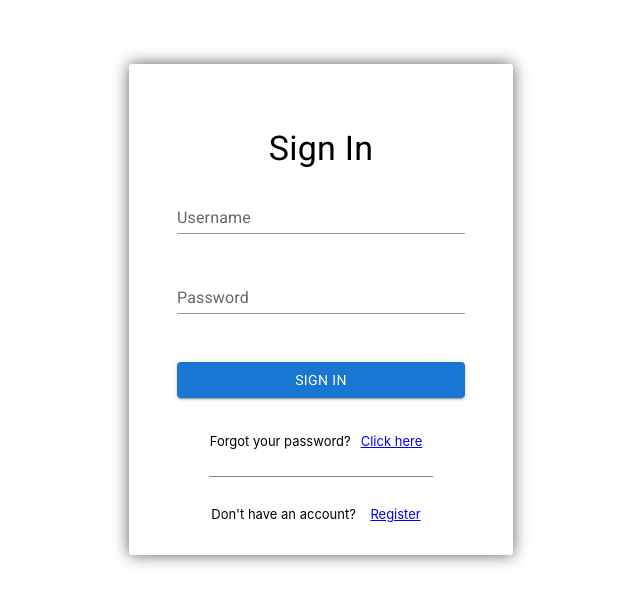
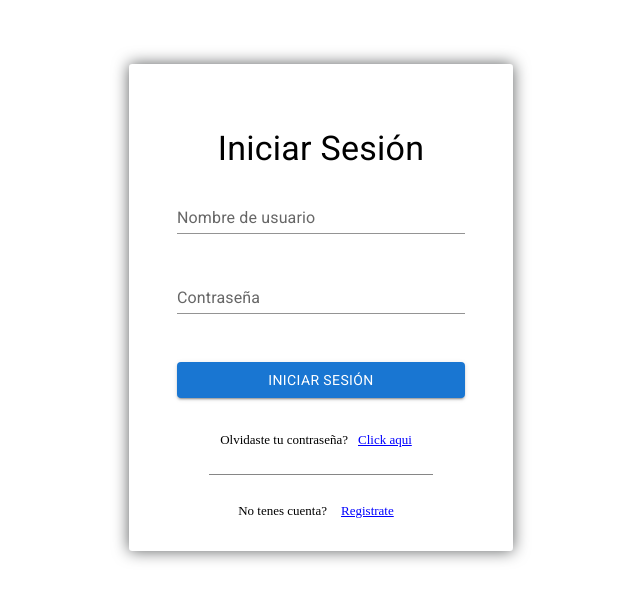
Before and after one commit to YhanahiRosenthal/loginApp, a React (Create React App) app: page / in a window 1280 px wide. Shown: the top 604 px of the page, without its empty margins (319-959 px from the left). Built offline with nearby package versions, Linux system fonts and the light colour scheme; no server answers.

Commit message:
labeling and styles hooks added and applyed

```diff
--- a/src/components/forgot-password/ForgotPassword.tsx
+++ b/src/components/forgot-password/ForgotPassword.tsx
@@ -14,6 +14,7 @@ import {
     Button,
     Typography,
 } from '@mui/material'
+import { useLabel } from '../useHooks/useThemeLabel';
 
 const schema = Joi.object({
     email: Joi.string()
@@ -56,6 +57,8 @@ const ForgotPassword: React.FC<ForgotPasswordProps> = ({actionHandler}) => {
         resolver: joiResolver(schema)
       });
 
+    const wLabel = useLabel();
+
     const onSubmitForgot = (data: any) => {
         if (Object.values(errors).length === 0) {
             const forgotFormData = data;
@@ -72,11 +75,11 @@ const ForgotPassword: React.FC<ForgotPasswordProps> = ({actionHandler}) => {
     style={containerStyle}>
     <form style={formStyle} onSubmit={handleSubmit(onSubmitForgot)}>
         <Typography variant='h4' align='center'>
-            Recover Your Password
+            {wLabel('Recover Your Password')}
         </Typography>
         <TextField
             style= {textFieldStyle}
-            label= 'User Name'
+            label= {wLabel('username')}
             {...register('userName')}
             name='userName'
             variant='standard'
@@ -89,7 +92,7 @@ const ForgotPassword: React.FC<ForgotPasswordProps> = ({actionHandler}) => {
         />
         <TextField
             style= {textFieldStyle}
-            label= 'Email'
+            label= {wLabel('Email')}
             {...register('email')}
             name='email'
             variant='standard'
@@ -106,13 +109,13 @@ const ForgotPassword: React.FC<ForgotPasswordProps> = ({actionHandler}) => {
             color='primary'
             fullWidth
         >
-            Send
+            {wLabel('Send')}
         </Button>
     </form>
     <div style={{ textAlign: 'center' }}>
-        <span style={{marginRight: '10px', fontSize:'13px'}}>Send the form and receive an Email with data to update your password.</span>
+        <span style={{marginRight: '10px', fontSize:'13px'}}>{wLabel('Send the form and receive...')}</span>
     </div>
-    <Button onClick={()=>actionHandler({type:'activeSignIn'})}>Go Back</Button>
+    <Button onClick={()=>actionHandler({type:'activeSignIn'})}>{wLabel('Go Back')}</Button>
 </Container>
   )
 }
--- a/src/components/jsons/language_es-es.json
+++ b/src/components/jsons/language_es-es.json
@@ -24,7 +24,7 @@
         "Time Finished": "SE TERMINÓ EL TIEMPO",
         "Your Score": "Puntaje",
         "Try Again": "Volver a Jugar",
-        "Go Back": "Cerrar",
+        "Go Back": "Volver",
         "Close": "Cerrar",
         "Spanish": "Español",
         "English": "Ingles",
@@ -33,6 +33,16 @@
         "Forest":"Selva",
         "Customize": "Personalizar",
         "Account & Password": "Cuenta & Contraseña",
+        "Forgot your password": "Olvidaste tu contraseña?",
+        "Click here": "Click aqui",
+        "Dont have an account": "No tenes cuenta?",
+        "Register": "Registrate",
+        "Do you agree to": "Aceptas las",
+        "terms and privacy policy": "politicas de privacidad?",
+        "Do you have an account": "Tienes una cuenta?",
+        "Recover Your Password": "Recuperar Contraseña",
+        "Send the form and receive...": "Envia el formulario y recibe un email con datos para actualizar tu contraseña.",
+        "Send": "Enviar",
         "System":"Sistema",
         "Change language": "Cambiar idioma",
         "Choose theme": "Elgir tema de color",
@@ -53,8 +63,11 @@
         "Pin": "Pin",
         "or": "o",
         "Enter Pin": "Ingresa Pin",
+        "Display name": "Nombre a mostrar",
         "user": "Usuario",
+        "username": "Nombre de usuario",
         "Email": "Correo electronico",
+        "Create account": "Crear cuenta",
         "Sign up": "Registrarme",
         "Duration": "Duración",
         "Quit": "Salir",
--- a/src/components/sign-in/SignInForm.tsx
+++ b/src/components/sign-in/SignInForm.tsx
@@ -17,6 +17,7 @@ import {
     Divider,
     Typography,
 } from '@mui/material'
+import { useLabel, useStyles } from '../useHooks/useThemeLabel';
 
 
 const schema = Joi.object({
@@ -48,6 +49,9 @@ const SignInForm: React.FC<SignInFormProps> = ({actionHandler}) => {
     const [password, setPassword] = useState('');
     const [error, setError] = useState();
 
+    const wLabel = useLabel();
+    const wStyles = useStyles();
+
     const {
         register,
         handleSubmit,
@@ -75,17 +79,18 @@ const SignInForm: React.FC<SignInFormProps> = ({actionHandler}) => {
     return (
         <Container
         sx={{
+            fontFamily:wStyles('fonts.body'),
             minWidth: '24rem',
             maxWidth: '31rem'
         }}
         style={containerStyle}>
             <form style={formStyle} onSubmit={handleSubmit(onSubmit)}>
                 <Typography variant='h4' align='center'>
-                    Sign In
+                    {wLabel('Log in')}
                 </Typography>
                 <TextField
                     style= {textFieldStyle}
-                    label= 'Username'
+                    label= {wLabel('username')}
                     {...register('username')}
                     name='username'
                     variant='standard'
@@ -97,7 +102,7 @@ const SignInForm: React.FC<SignInFormProps> = ({actionHandler}) => {
                 />
                 <TextField
                     style= {textFieldStyle}
-                    label= 'Password'
+                    label= {wLabel('Password')}
                     {...register('password')}
                     name='password'
                     variant='standard'
@@ -115,10 +120,10 @@ const SignInForm: React.FC<SignInFormProps> = ({actionHandler}) => {
                     color='primary'
                     fullWidth
                 >
-                    Sign In
+                    {wLabel('Log in')}
                 </Button>
                 <div style={{ textAlign: 'center' }}>
-                    <span style={formStringsStyle}>Forgot your password?</span><span style={linkStyles} onClick={() => actionHandler({type: 'activeForgotPassword', payload:{}})} >Click here</span>
+                    <span style={formStringsStyle}>{wLabel('Forgot your password')}</span><span style={linkStyles} onClick={() => actionHandler({type: 'activeForgotPassword', payload:{}})} >{wLabel('Click here')}</span>
                 </div>
             </form>
             <Divider
@@ -132,7 +137,7 @@ const SignInForm: React.FC<SignInFormProps> = ({actionHandler}) => {
                       }}
                 />
             <div style={{ textAlign: 'center' }}>
-                <span style={formStringsStyle}>Don't have an account?</span> <span style={linkStyles} onClick={() => actionHandler({type: 'activeSignUp', payload:{}})} >Register</span>
+                <span style={formStringsStyle}>{wLabel('Dont have an account')}</span> <span style={linkStyles} onClick={() => actionHandler({type: 'activeSignUp', payload:{}})} >{wLabel('Register')}</span>
             </div>
             {error &&
                 <div>
@@ -143,4 +148,4 @@ const SignInForm: React.FC<SignInFormProps> = ({actionHandler}) => {
   )
 }
 
-export default SignInForm
+export default SignInForm;
--- a/src/components/sign-up/SignUpForm.tsx
+++ b/src/components/sign-up/SignUpForm.tsx
@@ -14,6 +14,7 @@ import React, { useState, useEffect } from 'react';
 import Joi from 'joi';
 import { joiResolver } from '@hookform/resolvers/joi';
 import { useForm } from 'react-hook-form';
+import { useLabel, useStyles } from '../useHooks/useThemeLabel';
 
 interface FormData {
     displayName: string;
@@ -33,6 +34,9 @@ const SignForm: React.FC<SignUpFormProps> = ({actionHandler}) => {
     const [showPassword, setShowPassword] = useState(false);
     const [isFormValid, setIsFormValid] = useState(false);
     const [error, setError] = useState();
+
+    const wLabel = useLabel();
+    const wStyles = useStyles();
 
     const handleShowPassword = () => setShowPassword((show) => !show);
 
@@ -150,6 +154,7 @@ const SignForm: React.FC<SignUpFormProps> = ({actionHandler}) => {
     return (
         <Grid
             sx={{
+                fontFamily:wStyles('fonts.body'),
                 minWidth: '24rem',
                 maxWidth: '31rem'
             }}
@@ -162,7 +167,7 @@ const SignForm: React.FC<SignUpFormProps> = ({actionHandler}) => {
             marginBottom='4rem'
         >
             <Typography variant="h4" gutterBottom textAlign='center'>
-                Create an account
+                {wLabel('Create account')}
             </Typography>
             <form onSubmit={handleSubmit}>
                 <Grid
@@ -182,7 +187,7 @@ const SignForm: React.FC<SignUpFormProps> = ({actionHandler}) => {
                         }}
                         >
                         <TextField
-                            label="Display Name"
+                            label= {wLabel('Display name')}
                             {...register('displayName')}
                             name="displayName"
                             value={formData.displayName}
@@ -209,7 +214,7 @@ const SignForm: React.FC<SignUpFormProps> = ({actionHandler}) => {
                         }}
                         >
                         <TextField
-                            label="Username"
+                            label= {wLabel('username')}
                             {...register('username')}
                             name="username"
                             value={formData.username}
@@ -236,7 +241,7 @@ const SignForm: React.FC<SignUpFormProps> = ({actionHandler}) => {
                         }}
                         >
                         <TextField
-                            label="Email"
+                            label= {wLabel('Email')}
                             {...register('email')}
                             name="email"
                             value={formData.email}
@@ -275,7 +280,7 @@ const SignForm: React.FC<SignUpFormProps> = ({actionHandler}) => {
                             variant="standard"
                             error={!!errors.password}
                             >
-                            <InputLabel htmlFor="standard-adornment-password">Password</InputLabel>
+                            <InputLabel htmlFor="standard-adornment-password">{wLabel('Password')}</InputLabel>
                             <Input
                                 id="standard-adornment-password"
                                 {...register('password')}
@@ -311,7 +316,7 @@ const SignForm: React.FC<SignUpFormProps> = ({actionHandler}) => {
                         <span
                             style={{color: 'black', fontSize: '13px'}}
                             >
-                            Do you agree to <span style={linkStyles} onClick= {() => actionHandler({type: 'activeTermsAndConditions', payload:{}})} >terms and privacy policy?</span>
+                            {wLabel('Do you agree to')} <span style={linkStyles} onClick= {() => actionHandler({type: 'activeTermsAndConditions', payload:{}})} >{wLabel('terms and privacy policy')}</span>
                         </span>
                     </Grid>
                     <Button
@@ -324,7 +329,7 @@ const SignForm: React.FC<SignUpFormProps> = ({actionHandler}) => {
                         disabled={!isFormValid}
                         type='submit'
                     >
-                        Create account
+                        {wLabel('Sign up')}
                     </Button>
                 </Grid>
             </form>
@@ -338,7 +343,7 @@ const SignForm: React.FC<SignUpFormProps> = ({actionHandler}) => {
                       }}
                 />
             <div style={{ textAlign: 'center' }}>
-                <span style={{fontSize: '13px'}} >Do you have an account? <span style={linkStyles} onClick={() => actionHandler({type:'activeSignIn', payload:{}})}>Login</span></span>
+                <span style={{fontSize: '13px'}} >{wLabel('Do you have an account')} <span style={linkStyles} onClick={() => actionHandler({type:'activeSignIn', payload:{}})}>{wLabel('Log in')}</span></span>
             </div>
             {error &&
                 <div>
--- a/src/components/useHooks/useThemeLabel.tsx
+++ b/src/components/useHooks/useThemeLabel.tsx
@@ -1,10 +1,12 @@
 import enLanguageJson from '../jsons/languaje_en-en.json';
-import styless from '../jsons/styles.json;';
+import esLanguageJson from '../jsons/language_es-es.json';
+import styless from '../jsons/styles.json';
 
 interface ThemeLabelFont {
     [key: string]: string
 }
 
+/*
 interface Theme {
     [theme: string]: { [property: string]: string };
 }
@@ -12,7 +14,7 @@ interface Theme {
 interface Styles {
     [key: string]: string;
   }
-
+*/
 
   const getStyles = () => {
 
@@ -26,7 +28,7 @@ const useLabel = () => {
     //The method recieves a label and returns the label in the language recieved by backend.
     //If not recieve backend, returns the label passed as parameter.
     const wLabel = (label: string): string => {
-        const language: ThemeLabelFont = enLanguageJson;
+        const language: ThemeLabelFont = esLanguageJson;
         if(label in language){
             return language[label];
         }else{
```
Also changed, not shown: src/components/jsons/languaje_en-en.json (+13 -0 lines).
